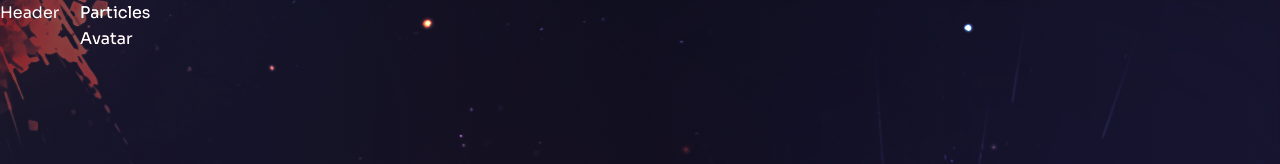
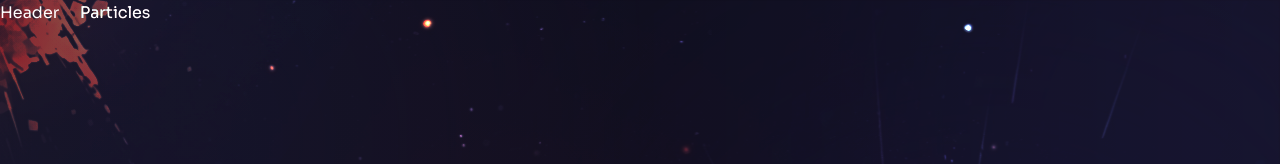
Before and after one commit to mohamedmhussein/portfolio_tailwindcss, a Next.js app: page / in a window 1280 px wide. Shown: the top 164 px of the page. Built offline with nearby package versions, Linux system fonts and the light colour scheme.

Commit message:
Starts the Avatar component

```diff
--- a/src/app/layout.js
+++ b/src/app/layout.js
@@ -23,14 +23,18 @@ export default function RootLayout({ children }) {
     <html lang="en">
       <body className={sora.className}>
           <div className= {`page bg-site text-white bg-cover bg-no-repeat relative ${sora.variable} font-sora`} >
-            <TopLeftImg />
-            <Nav />
-            <Header />
+
             <AnimatePresence mode='wait'>
-              <motion.div className='h-full' key={pathname} exit='exit'>
+              <motion.div className='' key = {pathname} exit='exit'>
                 <Transition />
-                {children}
+                <TopLeftImg />
+                <Nav />
+                <Header />
               </motion.div>
+
+              {children}
+
+
             </AnimatePresence>
 
 
--- a/src/app/page.js
+++ b/src/app/page.js
@@ -8,7 +8,6 @@ import { usePathname } from 'next/navigation'
 import Avatar from '@/components/Avatar'
 export default function Page() {
   const title = '<Software Developer />'
-  const pathname2 = `${usePathname()}2 `
   return (
 
     <div className='bg-primary/60 h-full absolute w-full'>
--- a/src/components/Avatar.jsx
+++ b/src/components/Avatar.jsx
@@ -2,7 +2,9 @@ import React from 'react'
 
 const Avatar = () => {
   return (
-    <div>Avatar</div>
+    <div className='hidden xl:flex xl:max-w-none'>
+
+    </div>
   )
 }
 
```
